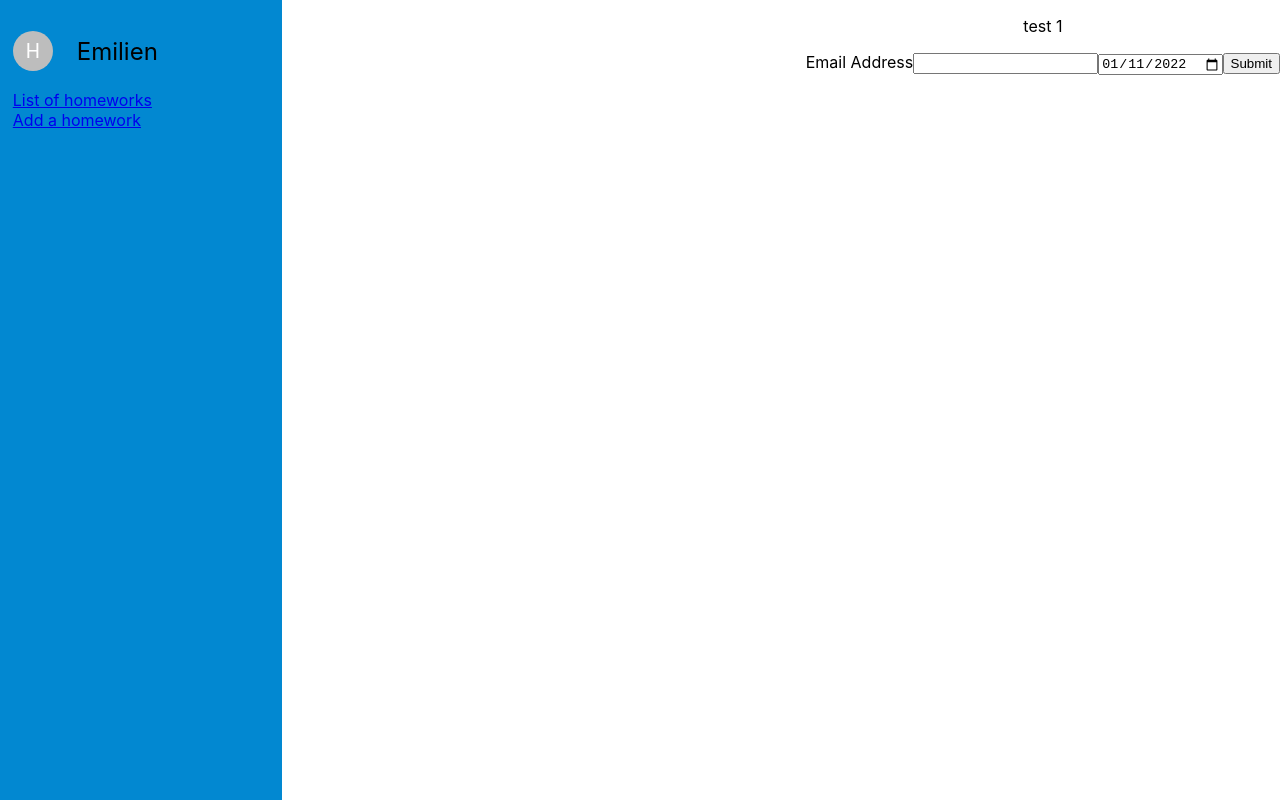
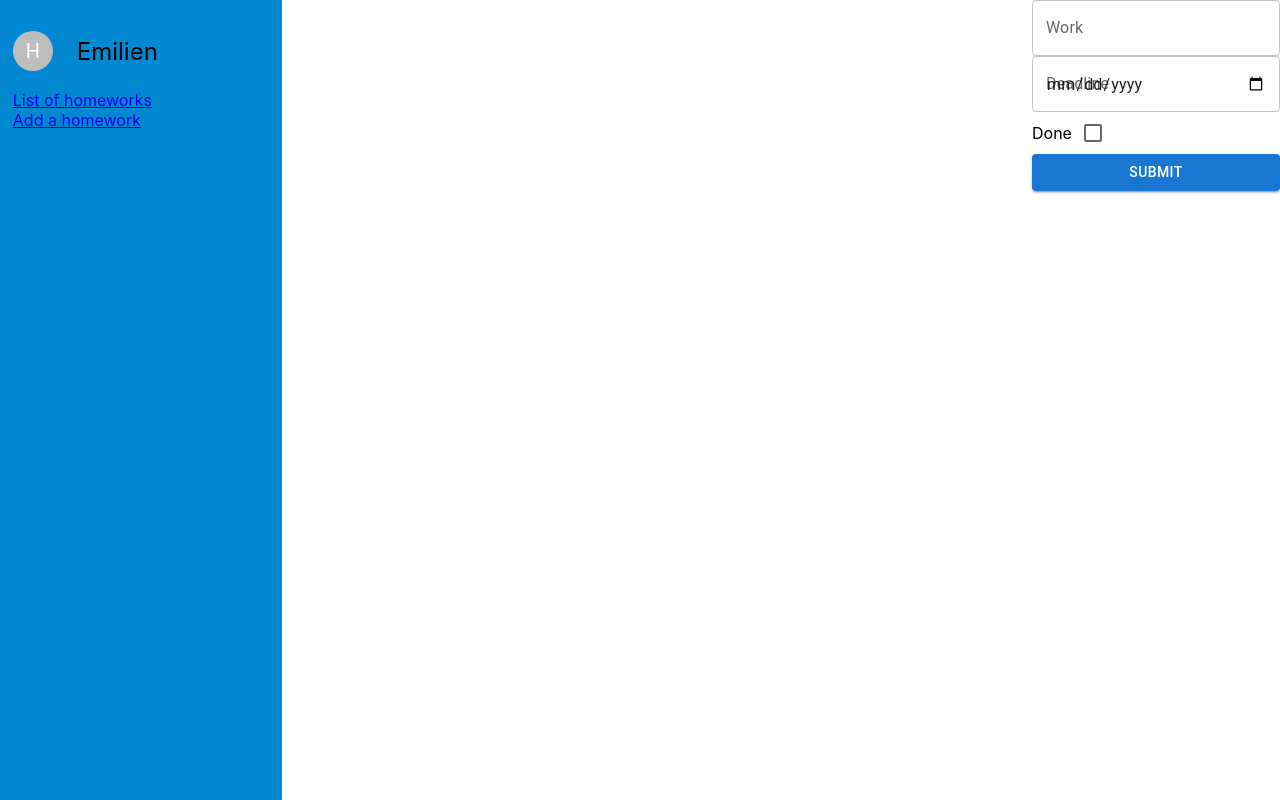
Before and after one commit to eparisLR/Homeworks-front, a React (Create React App) app: page /modify/1 in a window 1280 px wide. Built offline with nearby package versions, Linux system fonts and the light colour scheme; no server answers.

Commit message:
:sparkles: : edit form working

```diff
--- a/package.json
+++ b/package.json
@@ -23,7 +23,8 @@
     "react-scripts": "5.0.0",
     "redux": "^4.1.2",
     "styled-components": "^5.3.3",
-    "web-vitals": "^2.1.2"
+    "web-vitals": "^2.1.2",
+    "yup": "^0.32.11"
   },
   "scripts": {
     "start": "react-scripts start",
--- a/src/components/homeworks/HomeworksEdit.js
+++ b/src/components/homeworks/HomeworksEdit.js
@@ -1,12 +1,26 @@
 import { useEffect } from 'react'
 import { useDispatch, useSelector } from 'react-redux'
 import { useParams } from 'react-router-dom'
-import { fetchOneHomeworkAsync, selectHomework } from '../../store/homeworks/HomeworksSlice'
-import TextField from '@mui/material/TextField';
-import moment from 'moment'
-import Input from '@mui/material/Input'
+import { fetchOneHomeworkAsync, selectHomework, updateOneHomeworkAsync } from '../../store/homeworks/HomeworksSlice'
 import { useFormik } from 'formik';
+import { Homework } from '../../utils/HomeworkModel';
+import * as yup from 'yup';
+import { Button } from '@mui/material';
+import { Box } from '@mui/system';
+import { TextField } from '@mui/material';
+import Checkbox from '@mui/material/Checkbox';
 
+
+const EditHomeworkSchema = yup.object().shape({
+  work: yup.string()
+    .min(2, 'Too Short!')
+    .max(50, 'Too Long!')
+    .required('Required'),
+  deadline: yup.string()
+    .required('Required'),
+  is_done: yup.string()
+    .required('Required'),
+});
 
 const HomeworksEdit = (props) => {
     const dispatch = useDispatch()
@@ -16,36 +30,37 @@ const HomeworksEdit = (props) => {
     useEffect( () => dispatch(fetchOneHomeworkAsync(params.id)), [dispatch, params.id])
 
     const formik = useFormik({
+        validationSchema: EditHomeworkSchema,
+        enableReinitialize: true,
         initialValues: {
-          work: '',
-          date: new Date()
+          work: homework.work,
+          deadline: homework.deadline,
+          is_done: homework.is_done
         },
         onSubmit: values => {
-          alert(JSON.stringify(values, null, 2));
+          const homeworkToUpdate = new Homework( homework._id, homework.work_id, values.work, (new Date(values.deadline)).toISOString().slice(0, 19).replace("Z", ""), values.is_done, homework.tags, homework.user_id)
+          dispatch(updateOneHomeworkAsync(homeworkToUpdate));
         },
     });
     return(
         <div>
-            <p>test {params.id}</p>
-            <p>{homework.work}</p>
-            <form onSubmit={formik.handleSubmit}>
-          <label htmlFor="email">Email Address</label>
-          <input
-            id="email"
-            name="email"
-            type="email"
-            onChange={formik.handleChange}
-            value={homework.work}
-          />
-          <input
-            id="date"
-            name="date"
-            type="date"
-            onChange={formik.handleChange}
-            value={moment(homework.deadline).format('YYYY-MM-DD')}
-          />
+          <form onSubmit={formik.handleSubmit} style={{minHeight: '20vh'}}>
+            <Box sx={{ display: 'flex', flexDirection: 'column'}}>
+              <TextField id="work" name="work" type="text" onChange={formik.handleChange} value={formik.values.work} label="Work" variant="outlined" />
+              <TextField id="deadline" name="deadline" type="date" onChange={formik.handleChange} value={formik.values.deadline} label="Deadline" variant="outlined" />
+            <Box sx={{ display: 'flex', alignItems: 'center'}}>
+            <label htmlFor="done">Done </label>
+            <Checkbox
+              id="done"
+              name="is_done"
+              checked={formik.values.is_done}
+              onChange={formik.handleChange}
+              inputProps={{ 'aria-label': 'is_done' }}
+            />
+            </Box>
 
-          <button type="submit">Submit</button>
+            <Button variant="contained"type="submit">Submit</Button>
+            </Box>
         </form>
         </div>
     )
--- a/src/store/homeworks/HomeworksSlice.js
+++ b/src/store/homeworks/HomeworksSlice.js
@@ -1,4 +1,5 @@
 import { createSlice, createAsyncThunk } from "@reduxjs/toolkit"
+import moment from 'moment'
 
 // Define Async Thunk
 export const fetchHomeworksAsync = createAsyncThunk(
@@ -33,10 +34,27 @@ export const fetchOneHomeworkAsync = createAsyncThunk(
   }
 )
 
+export const updateOneHomeworkAsync = createAsyncThunk(
+  'homework/update',
+  async (homework) => {
+          const url = 'https://homeworks-api.herokuapp.com/homeworks/{id}?homework_id='+ homework.id
+          delete homework.id
+          const options = { method: 'PUT', headers: { 'Content-Type': 'application/json' }, body: JSON.stringify(homework)};
+          var response = await fetch(url, options)
+
+          if(response.status === 200){
+              response  = await response.json()
+              return response
+          } else {
+              console.log("Fail update")
+          }
+  }
+)
+
 
 const initialState = {
   homeworks: [],
-  homework: {}
+  homework: {work: '', deadline: '', is_done: false}
 }
 
 export const homeworksSlice = createSlice({
@@ -63,8 +81,17 @@ export const homeworksSlice = createSlice({
     })
     .addCase(fetchOneHomeworkAsync.fulfilled, (state, action) => {
       state.homework = action.payload
-      console.log(action.payload)
+      state.homework.deadline = moment(state.homework.deadline).format('YYYY-MM-DD')
       console.log('Homework loaded')
+    })
+
+    builder.addCase(updateOneHomeworkAsync.pending, state => {
+      console.log('Updating homework')
+    })
+    .addCase(updateOneHomeworkAsync.fulfilled, (state,action) => {
+      state.homework = action.payload
+      state.homework.deadline = moment(state.homework.deadline).format('YYYY-MM-DD')
+      console.log('Homework updated')
     })
 
 }})
--- /dev/null
+++ b/src/utils/HomeworkModel.js
@@ -0,0 +1,11 @@
+export class Homework {
+    constructor( id, work_id, work, deadline, is_done, tags, user_id) {
+        this.id = id;
+        this.work_id = work_id;
+        this.work = work;
+        this.deadline = deadline;
+        this.is_done = is_done;
+        this.tags = tags;
+        this.user_id = user_id;
+    }
+}
```
Also changed, not shown: 1 other file (tests, documents, lock files or other folders).
